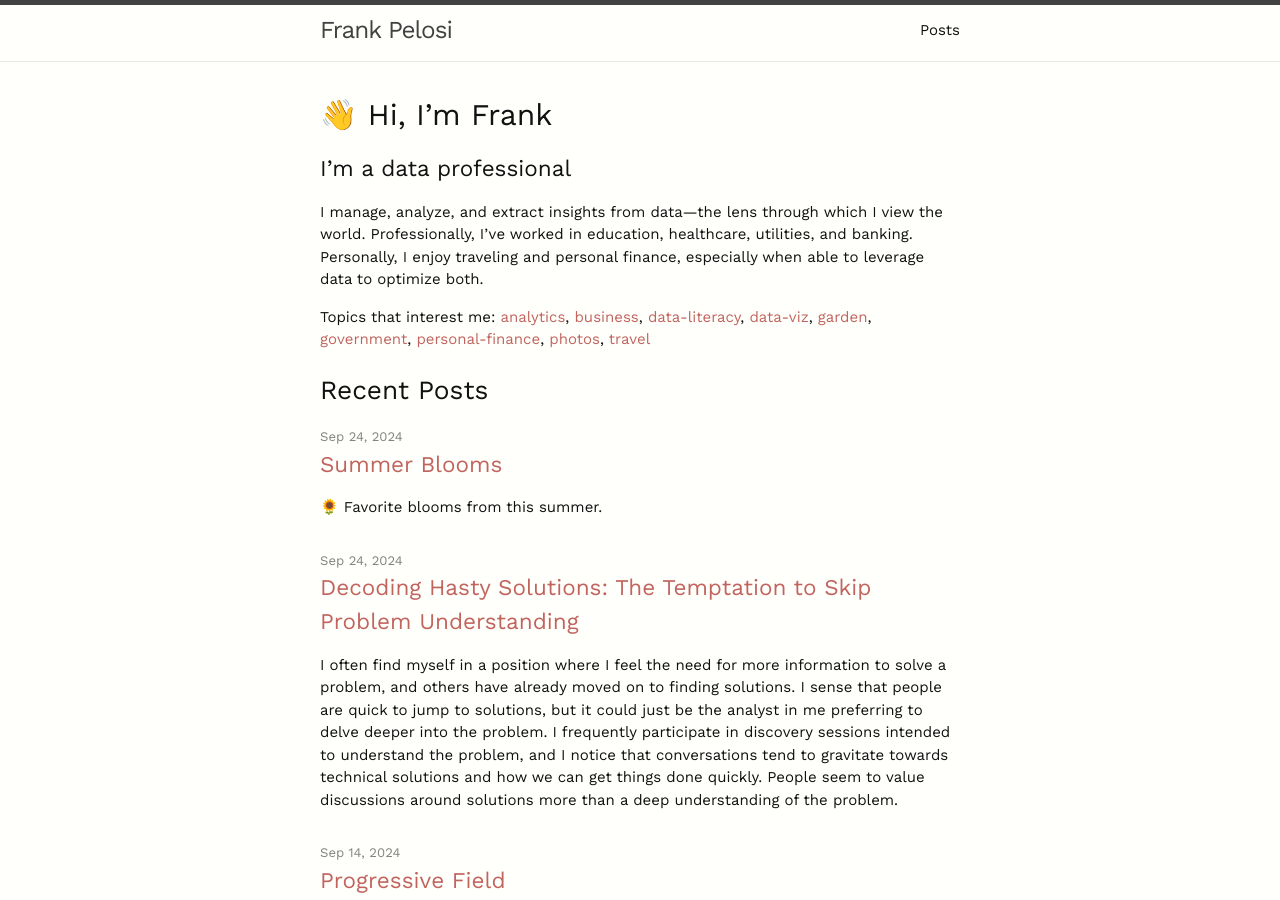
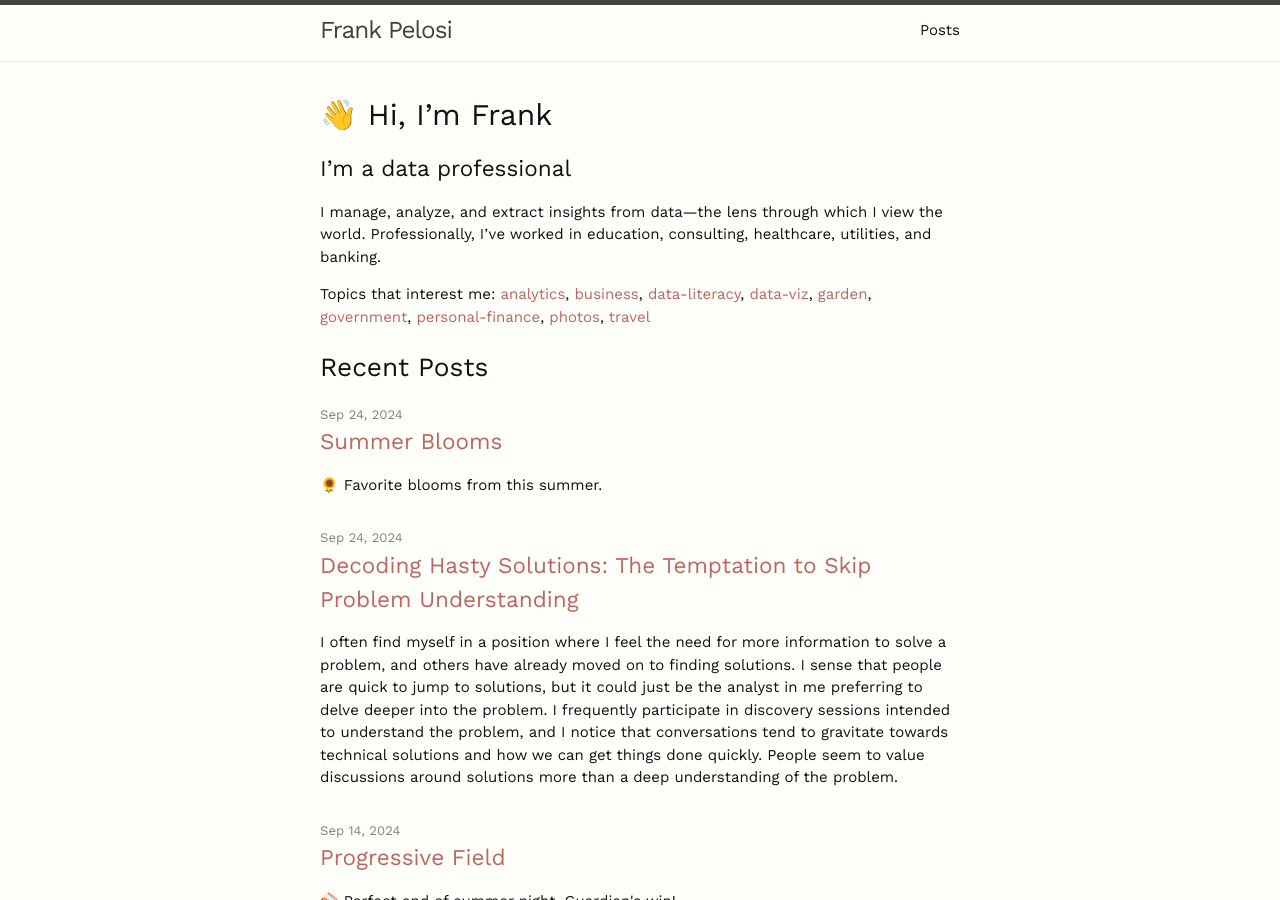
Before and after one commit to fpelosi/portfolio, a Jekyll site: the page built from index.md, in a window 1280 px wide and 900 px high. Built offline with Jekyll 4.4.1, drawn with Linux system fonts in a browser that asks for light colours; emoji names are drawn with the system emoji font.

Commit message:
vault backup: 2024-09-25 00:36:52

```diff
--- a/index.md
+++ b/index.md
@@ -4,4 +4,4 @@ layout: home
 # :wave: Hi, I'm Frank
 ## I'm a data professional
 
-I manage, analyze, and extract insights from data—the lens through which I view the world. Professionally, I've worked in education, healthcare, utilities, and banking. Personally, I enjoy traveling and personal finance, especially when able to leverage data to optimize both.
+I manage, analyze, and extract insights from data—the lens through which I view the world. Professionally, I've worked in education, consulting, healthcare, utilities, and banking.
```
